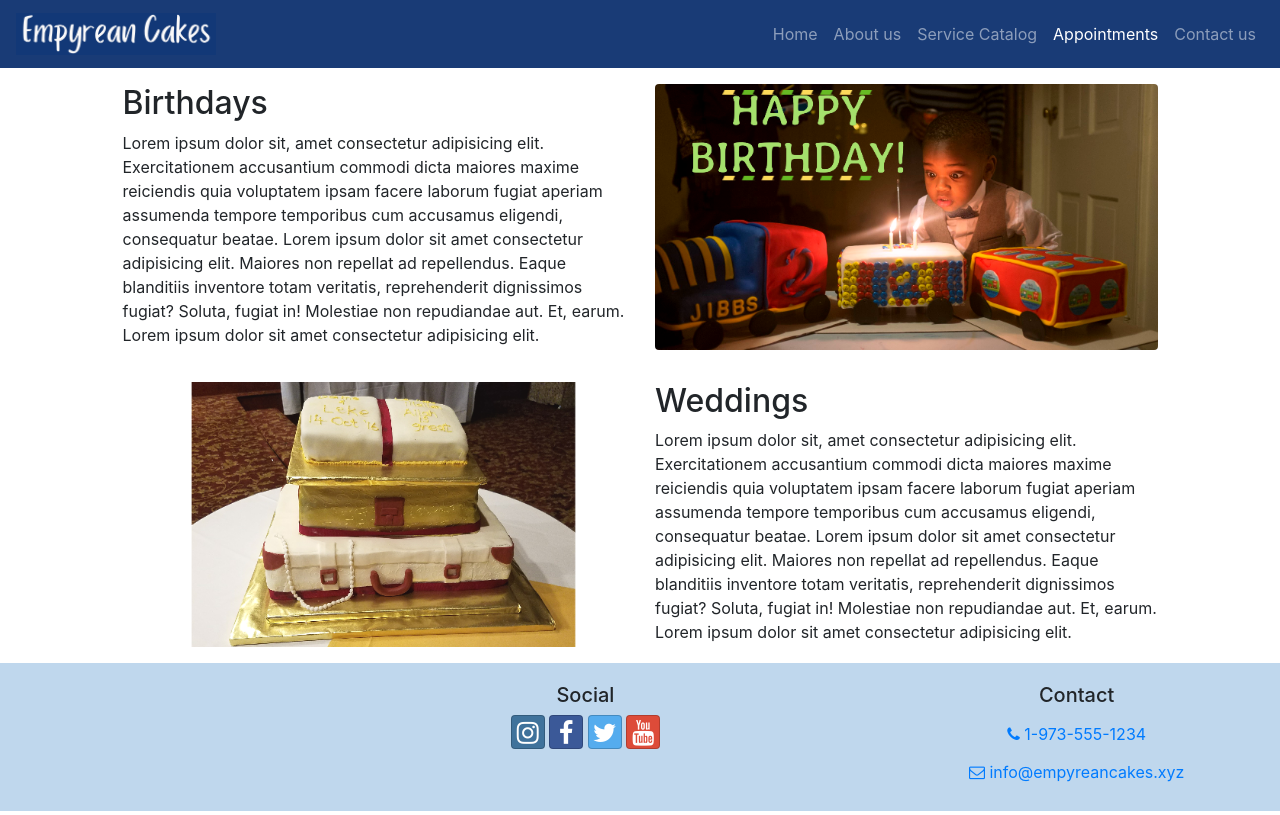
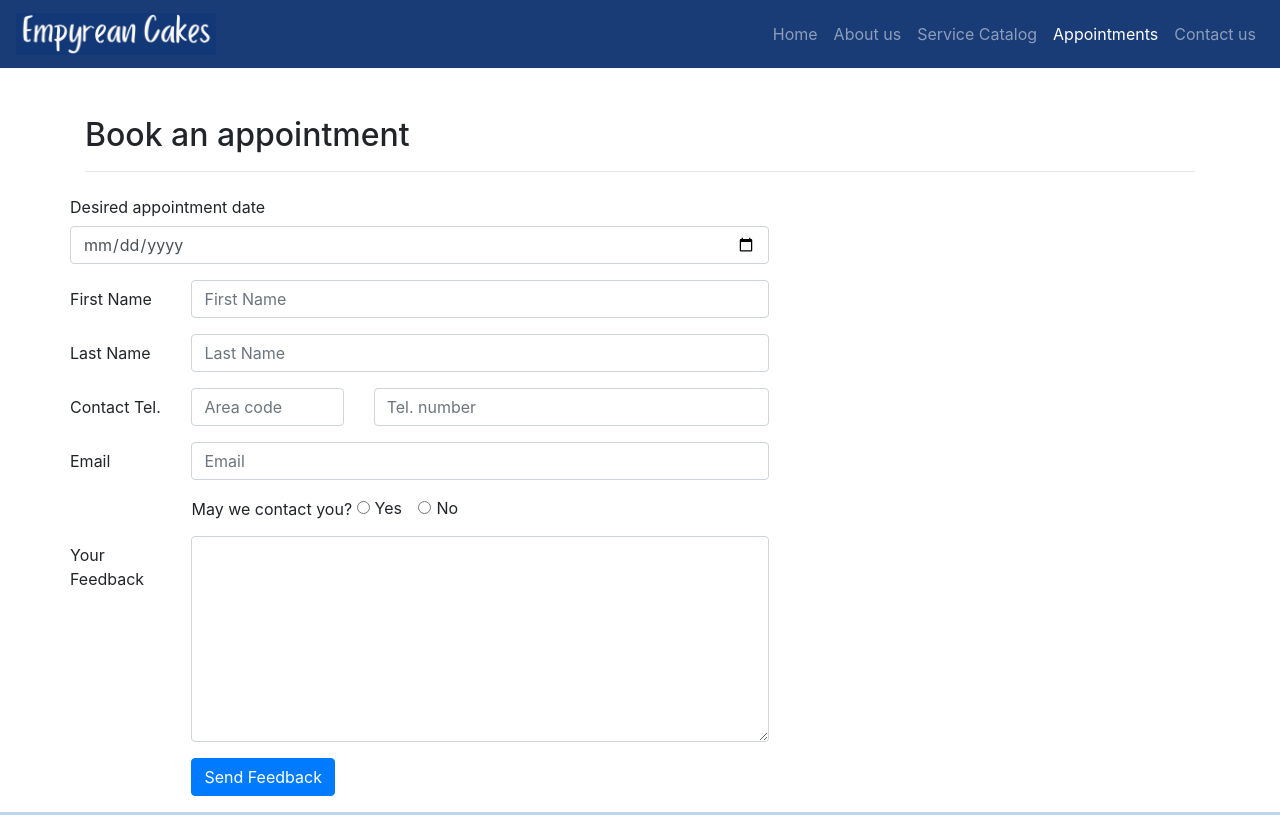
Before and after one commit to hadekoya/newera_crm, a website: page appointment.html in a window 1280 px wide. Shown: the top 815 px of the page. Drawn offline with nearby package versions, Linux system fonts and the light colour scheme.

Commit message:
added form controls (book appointment and contact us)

```diff
--- a/appointment.html
+++ b/appointment.html
@@ -71,43 +71,133 @@
       </div>
     </nav>
 
-    <div class="row row-content p-3">
-      <div class="col-5 offset-1">
-        <h2>Birthdays</h2>
-        Lorem ipsum dolor sit, amet consectetur adipisicing elit. Exercitationem
-        accusantium commodi dicta maiores maxime reiciendis quia voluptatem
-        ipsam facere laborum fugiat aperiam assumenda tempore temporibus cum
-        accusamus eligendi, consequatur beatae. Lorem ipsum dolor sit amet
-        consectetur adipisicing elit. Maiores non repellat ad repellendus. Eaque
-        blanditiis inventore totam veritatis, reprehenderit dignissimos fugiat?
-        Soluta, fugiat in! Molestiae non repudiandae aut. Et, earum. Lorem ipsum
-        dolor sit amet consectetur adipisicing elit.
+    <div class="container mt-5">
+      <div class="row row-content">
+        <div class="col-12">
+          <h2>Book an appointment</h2>
+          <hr />
+        </div>
+
+        <form>
+          <div class="form-group row">
+            <label for="date" class="col-md-10 col-form-label"
+              >Desired appointment date</label>
+            <div class="col">
+              <input class="form-control" type="date" name="date" id="date">
+            </input>
+            </div>
+          </div>
+
+
+          <div class="form-group row">
+            <label for="firstName" class="col-md-2 col-form-label"
+              >First Name</label
+            >
+            <div class="col-md-10">
+              <input
+                type="text"
+                class="form-control"
+                id="firstName"
+                name="firstName"
+                placeholder="First Name"
+              />
+            </div>
+          </div>
+          <div class="form-group row">
+            <label for="lastName" class="col-md-2 col-form-label"
+              >Last Name</label
+            >
+            <div class="col-md-10">
+              <input
+                type="text"
+                class="form-control"
+                id="lastName"
+                name="lastName"
+                placeholder="Last Name"
+              />
+            </div>
+          </div>
+          <div class="form-group row">
+            <label for="areaCode" class="col-md-2 col-form-label"
+              >Contact Tel.</label
+            >
+            <div class="col-5 col-md-3">
+              <input
+                type="tel"
+                class="form-control"
+                id="areaCode"
+                name="areaCode"
+                placeholder="Area code"
+              />
+            </div>
+            <div class="col-7">
+              <input
+                type="tel"
+                class="form-control"
+                name="telNum"
+                placeholder="Tel. number"
+              />
+            </div>
+          </div>
+          <div class="form-group row">
+            <label for="email" class="col-md-2 col-form-label">Email</label>
+            <div class="col-md-10">
+              <input
+                type="email"
+                class="form-control"
+                id="email"
+                name="email"
+                placeholder="Email"
+              />
+            </div>
+          </div>
+          <div class="form-group row">
+            <div class="col offset-md-2">
+              May we contact you?
+              <div class="form-check form-check-inline">
+                <input
+                  type="radio"
+                  class="form-check-input"
+                  id="contactYes"
+                  name="contactRadios"
+                  value="yes"
+                />
+                <label for="contactYes" class="form-check-label">Yes</label>
+              </div>
+              <div class="form-check form-check-inline">
+                <input
+                  type="radio"
+                  class="form-check-input"
+                  id="contactNo"
+                  name="contactRadios"
+                  value="no"
+                />
+                <label for="contactNo" class="form-check-label">No</label>
+              </div>
+            </div>
+          </div>
+          <div class="form-group row">
+            <label for="feedback" class="col-md-2 col-form-label"
+              >Your Feedback</label
+            >
+            <div class="col-md-10">
+              <textarea
+                class="form-control"
+                id="feedback"
+                name="feedback"
+                rows="8"
+              ></textarea>
+            </div>
+          </div>
+          <div class="form-group row">
+            <div class="offset-md-2 col-md-10">
+              <button type="submit" class="btn btn-primary">
+                Send Feedback
+              </button>
+            </div>
+          </div>
+        </form>
       </div>
-      <div class="col-5">
-        <img src="img/jibbs-item.png" class="img-fluid rounded d-block w-100" />
-      </div>
-      <div class="col"></div>
-    </div>
-
-    <div class="row row-content p-3">
-      <div class="col-5 offset-1">
-        <img
-          src="img/wedding-cake.png"
-          class="img-fluid rounded d-block w-100"
-        />
-      </div>
-      <div class="col-5">
-        <h2>Weddings</h2>
-        Lorem ipsum dolor sit, amet consectetur adipisicing elit. Exercitationem
-        accusantium commodi dicta maiores maxime reiciendis quia voluptatem
-        ipsam facere laborum fugiat aperiam assumenda tempore temporibus cum
-        accusamus eligendi, consequatur beatae. Lorem ipsum dolor sit amet
-        consectetur adipisicing elit. Maiores non repellat ad repellendus. Eaque
-        blanditiis inventore totam veritatis, reprehenderit dignissimos fugiat?
-        Soluta, fugiat in! Molestiae non repudiandae aut. Et, earum. Lorem ipsum
-        dolor sit amet consectetur adipisicing elit.
-      </div>
-      <div class="col"></div>
     </div>
 
     <footer class="site-footer">
```
